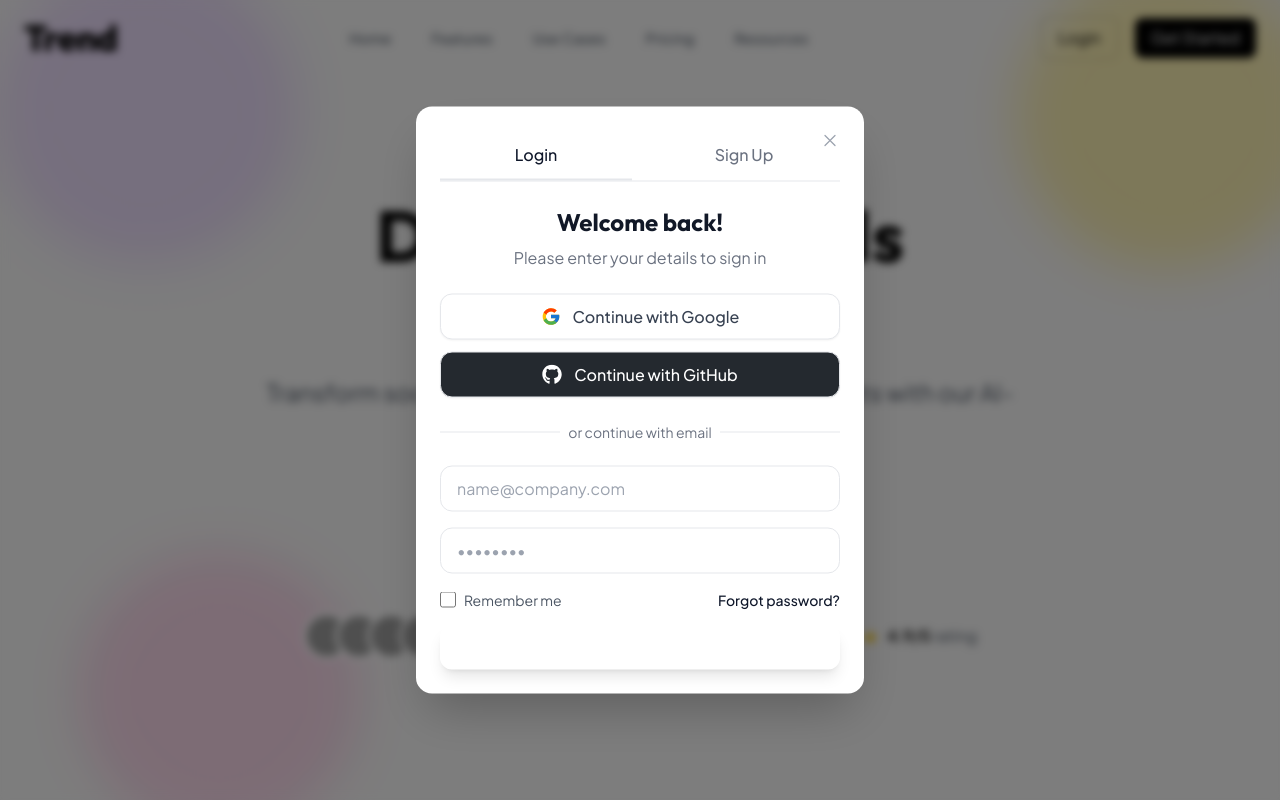
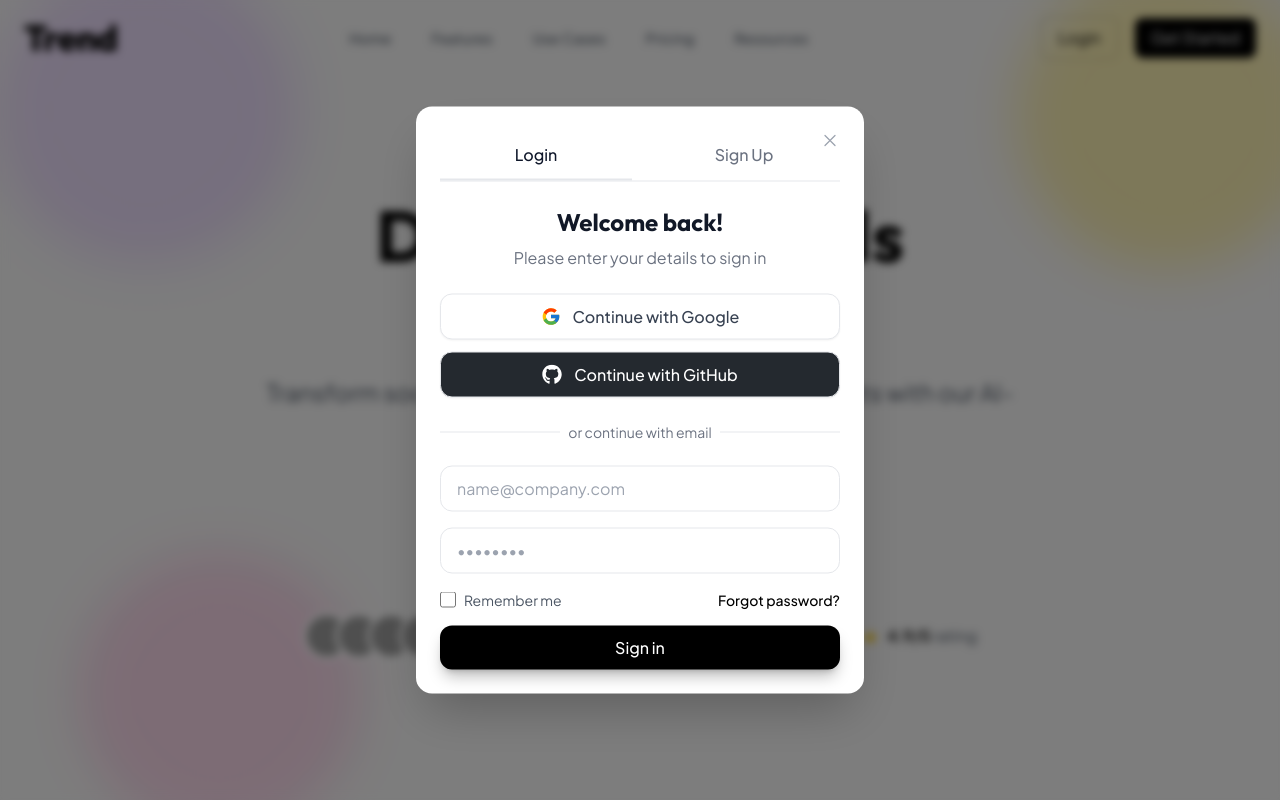
Before and after one commit to zaim-abbasi/Social-Intent-Monitoring, a React (Vite) app: page / in a window 1280 px wide. Both pictures are taken after a click on the button "Login". Shown: the top 800 px of the page. Built offline with nearby package versions, Linux system fonts and the light colour scheme; grey boxes are pictures that could not be loaded.

Commit message:
feat: update LoginForm and SignupForm styles to use black color scheme for improved UI consistency

```diff
--- a/src/components/Auth/LoginForm.jsx
+++ b/src/components/Auth/LoginForm.jsx
@@ -92,7 +92,7 @@ const LoginForm = ({ onClose }) => {
                 placeholder="name@company.com"
                 error={errors.email}
                 touched={touched.email}
-                className="w-full px-4 py-2.5 rounded-xl border focus:ring-2 focus:ring-primary/20 focus:border-primary transition-all"
+                className="w-full px-4 py-2.5 rounded-xl border focus:ring-2 focus:ring-black/20 focus:border-black transition-all"
               />
             </motion.div>
 
@@ -108,7 +108,7 @@ const LoginForm = ({ onClose }) => {
                 placeholder="••••••••"
                 error={errors.password}
                 touched={touched.password}
-                className="w-full px-4 py-2.5 rounded-xl border focus:ring-2 focus:ring-primary/20 focus:border-primary transition-all"
+                className="w-full px-4 py-2.5 rounded-xl border focus:ring-2 focus:ring-black/20 focus:border-black transition-all"
               />
             </motion.div>
 
@@ -121,13 +121,13 @@ const LoginForm = ({ onClose }) => {
               <label className="flex items-center">
                 <input
                   type="checkbox"
-                  className="w-4 h-4 text-primary border-gray-300 rounded focus:ring-primary"
+                  className="w-4 h-4 text-black border-gray-300 rounded focus:ring-black"
                 />
                 <span className="ml-2 text-sm text-gray-600">Remember me</span>
               </label>
               <button
                 type="button"
-                className="text-sm font-medium text-primary hover:text-secondary transition-colors"
+                className="text-sm font-medium text-black hover:text-black/80 transition-colors"
               >
                 Forgot password?
               </button>
@@ -141,7 +141,7 @@ const LoginForm = ({ onClose }) => {
               whileTap={{ scale: 0.98 }}
               type="submit"
               disabled={isSubmitting}
-              className="w-full bg-primary text-white py-2.5 rounded-xl hover:bg-secondary transition-all duration-300 disabled:opacity-50 disabled:cursor-not-allowed font-medium shadow-lg shadow-primary/25 hover:shadow-xl hover:shadow-primary/30"
+              className="w-full bg-black text-white py-2.5 rounded-xl hover:bg-black/90 transition-all duration-300 disabled:opacity-50 disabled:cursor-not-allowed font-medium shadow-lg shadow-black/25 hover:shadow-xl hover:shadow-black/30"
             >
               {isSubmitting ? (
                 <div className="flex items-center justify-center">
--- a/src/components/Auth/SignupForm.jsx
+++ b/src/components/Auth/SignupForm.jsx
@@ -99,7 +99,7 @@ const SignupForm = ({ onClose }) => {
                 <button
                   type="button"
                   onClick={prevStep}
-                  className="px-6 py-2.5 border border-gray-300 rounded-lg hover:bg-gray-50 transition-colors text-gray-700"
+                  className="px-6 py-2.5 border border-black/10 rounded-lg hover:bg-black/5 transition-colors text-black"
                 >
                   Back
                 </button>
@@ -108,7 +108,7 @@ const SignupForm = ({ onClose }) => {
                 type="submit"
                 onClick={() => formikProps.setFieldValue('_submitType', 'next')}
                 disabled={!formikProps.isValid || formikProps.isSubmitting}
-                className={`px-6 py-2.5 bg-primary text-white rounded-lg hover:bg-secondary transition-colors disabled:opacity-50 disabled:cursor-not-allowed ${
+                className={`px-6 py-2.5 bg-black text-white rounded-lg hover:bg-black/90 transition-colors disabled:opacity-50 disabled:cursor-not-allowed ${
                   step === 1 ? 'w-full' : 'ml-auto'
                 }`}
               >
--- a/src/components/Auth/components/FormInput.jsx
+++ b/src/components/Auth/components/FormInput.jsx
@@ -14,7 +14,7 @@ const FormInput = ({ label, error, touched, className, ...props }) => {
         <input
           className={clsx(
             'w-full px-4 py-2.5 border rounded-xl transition-all duration-200',
-            'focus:ring-2 focus:ring-primary/20 focus:border-primary focus:outline-none',
+            'focus:ring-2 focus:ring-black/20 focus:border-black focus:outline-none',
             'hover:border-gray-300',
             error && touched ? 'border-red-500' : 'border-gray-200',
             className
```
